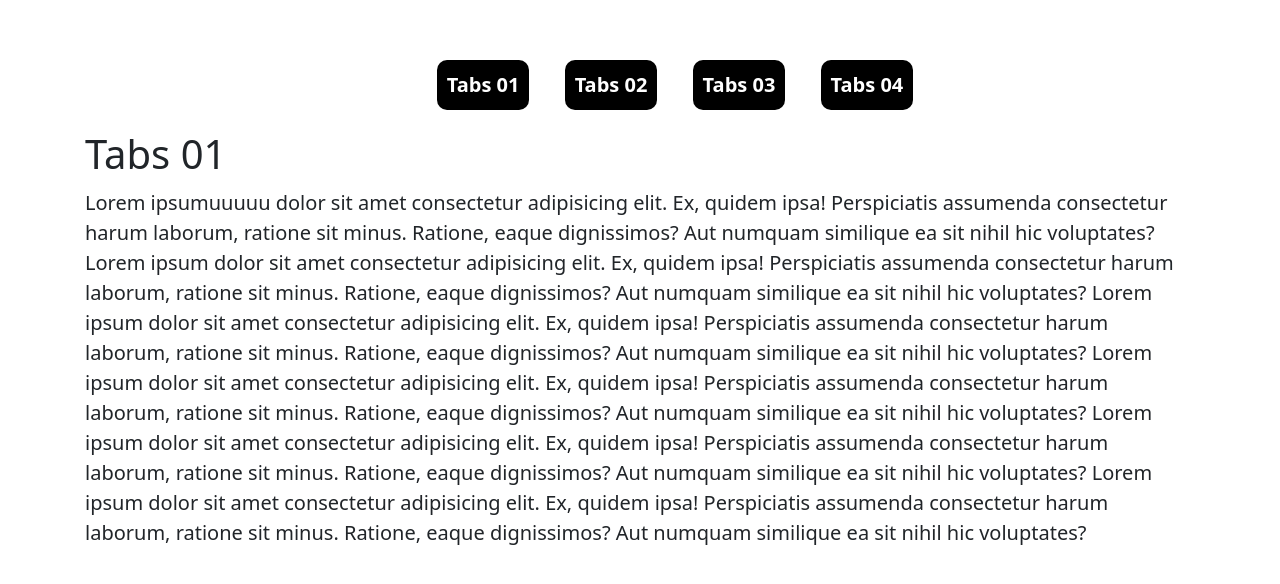
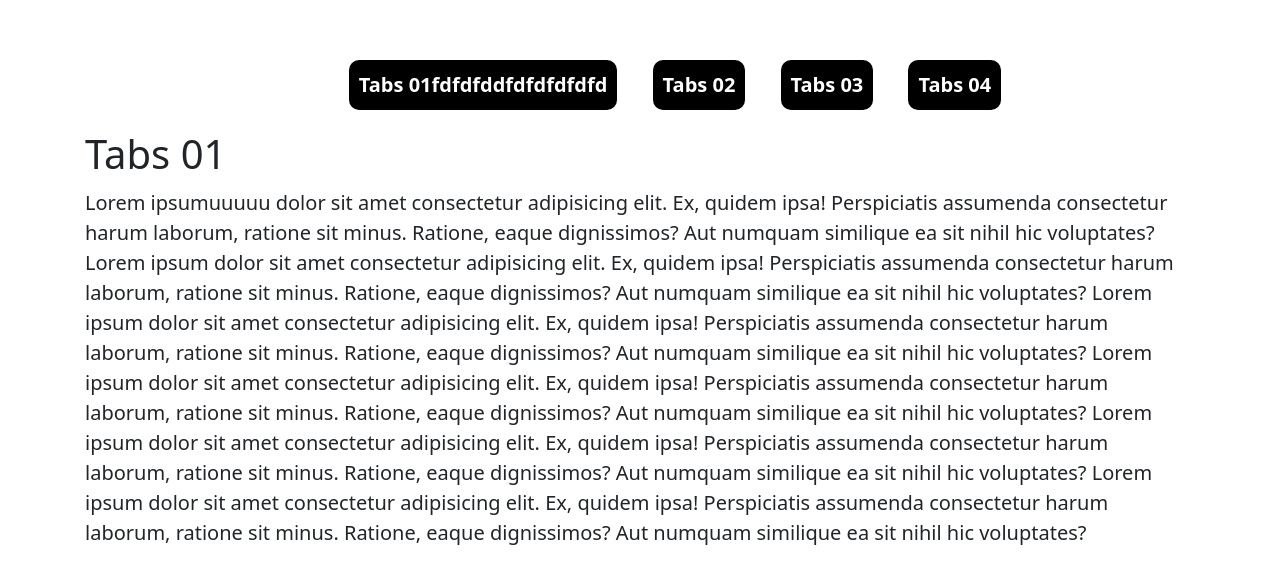
Before and after one commit to rodrigoncruz/Nav-tabs, a plain HTML site: page index.html in a window 1280 px wide. Drawn offline with nearby package versions, Linux system fonts and the light colour scheme.

Commit message:
mudança

```diff
--- a/index.html
+++ b/index.html
@@ -11,7 +11,7 @@
 <body>
     <section class="container">
         <ul class="tab js-tabmenu text-center mt-5">
-            <li>Tabs 01</li>
+            <li>Tabs 01fdfdfddfdfdfdfdfd</li>
             <li>Tabs 02</li>
             <li>Tabs 03</li>
             <li>Tabs 04</li>
```
